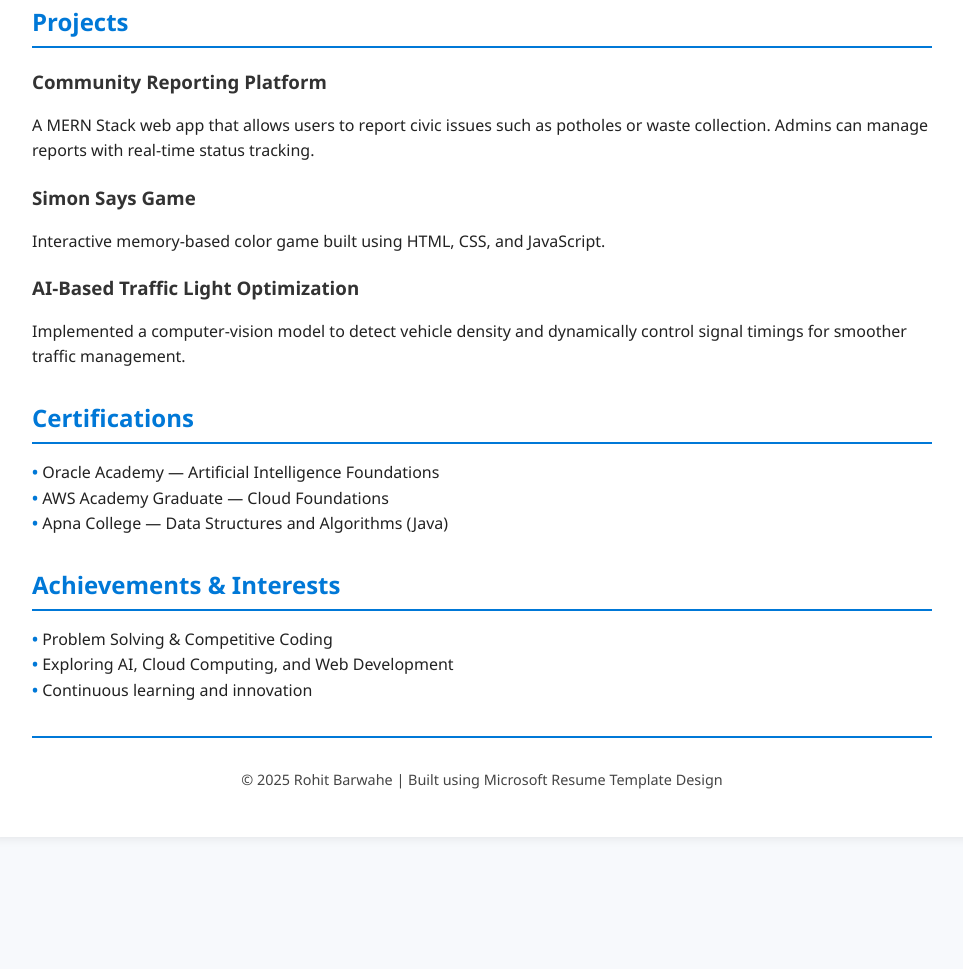
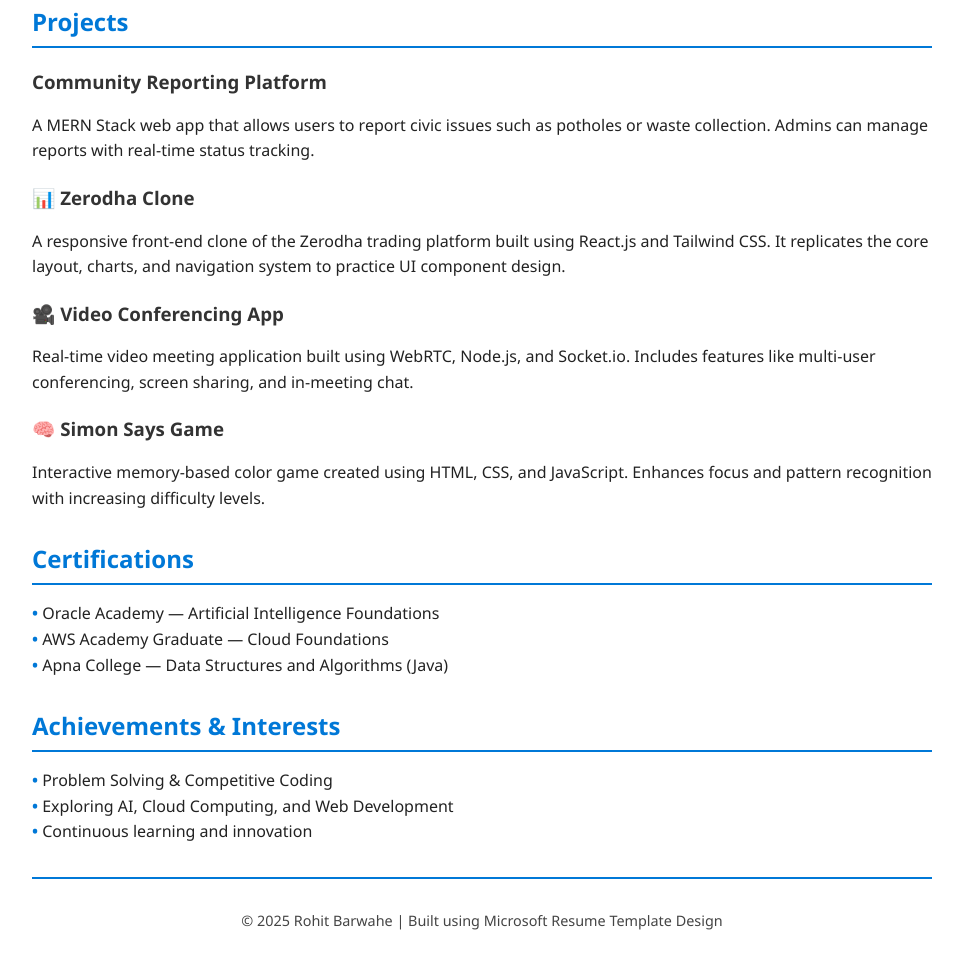
Before and after one commit to Rohit-barwahe/resume-website, a plain HTML site: page index.html in a window 1280 px wide. Shown: the part 838-1807 px from the top of the page, without its empty margins (158-1121 px from the left). Before the commit the page ends 1715 px from the top, so only its background shows below. Drawn offline with Linux system fonts and the light colour scheme.

Commit message:
Update index.html

```diff
--- a/index.html
+++ b/index.html
@@ -65,15 +65,21 @@
           waste collection. Admins can manage reports with real-time status tracking.
         </p>
 
-        <h3>Simon Says Game</h3>
+        <h3>📊 Zerodha Clone</h3>
         <p>
-          Interactive memory-based color game built using HTML, CSS, and JavaScript.
+         A responsive front-end clone of the Zerodha trading platform built using React.js and Tailwind CSS.
+         It replicates the core layout, charts, and navigation system to practice UI component design.
         </p>
 
-        <h3>AI-Based Traffic Light Optimization</h3>
+        <h3>🎥 Video Conferencing App</h3>
         <p>
-          Implemented a computer-vision model to detect vehicle density and dynamically
-          control signal timings for smoother traffic management.
+         Real-time video meeting application built using WebRTC, Node.js, and Socket.io.
+         Includes features like multi-user conferencing, screen sharing, and in-meeting chat.
+        </p>
+        <h3>🧠 Simon Says Game</h3>
+        <p>
+         Interactive memory-based color game created using HTML, CSS, and JavaScript.
+         Enhances focus and pattern recognition with increasing difficulty levels.
         </p>
       </section>
 
```
